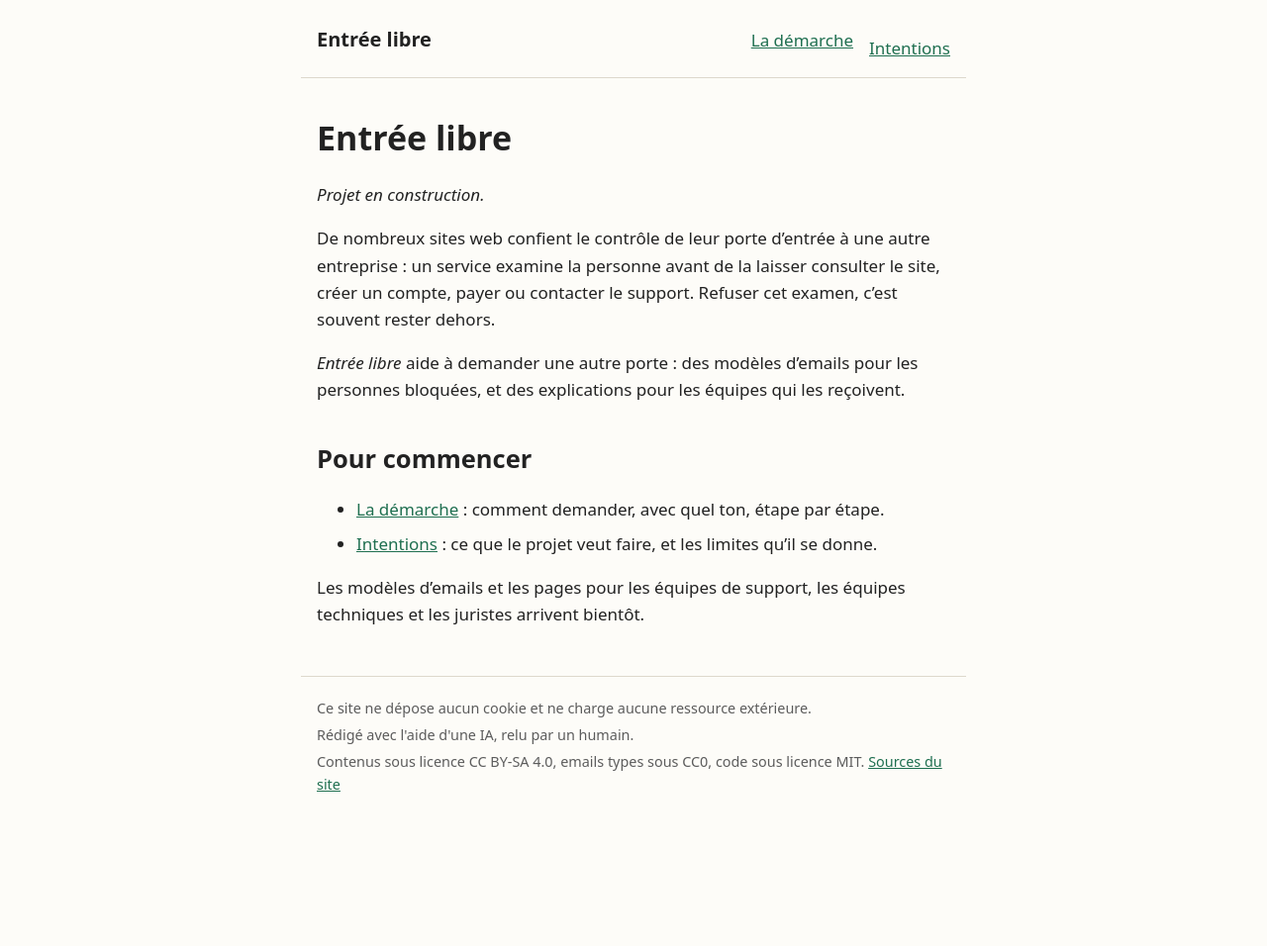
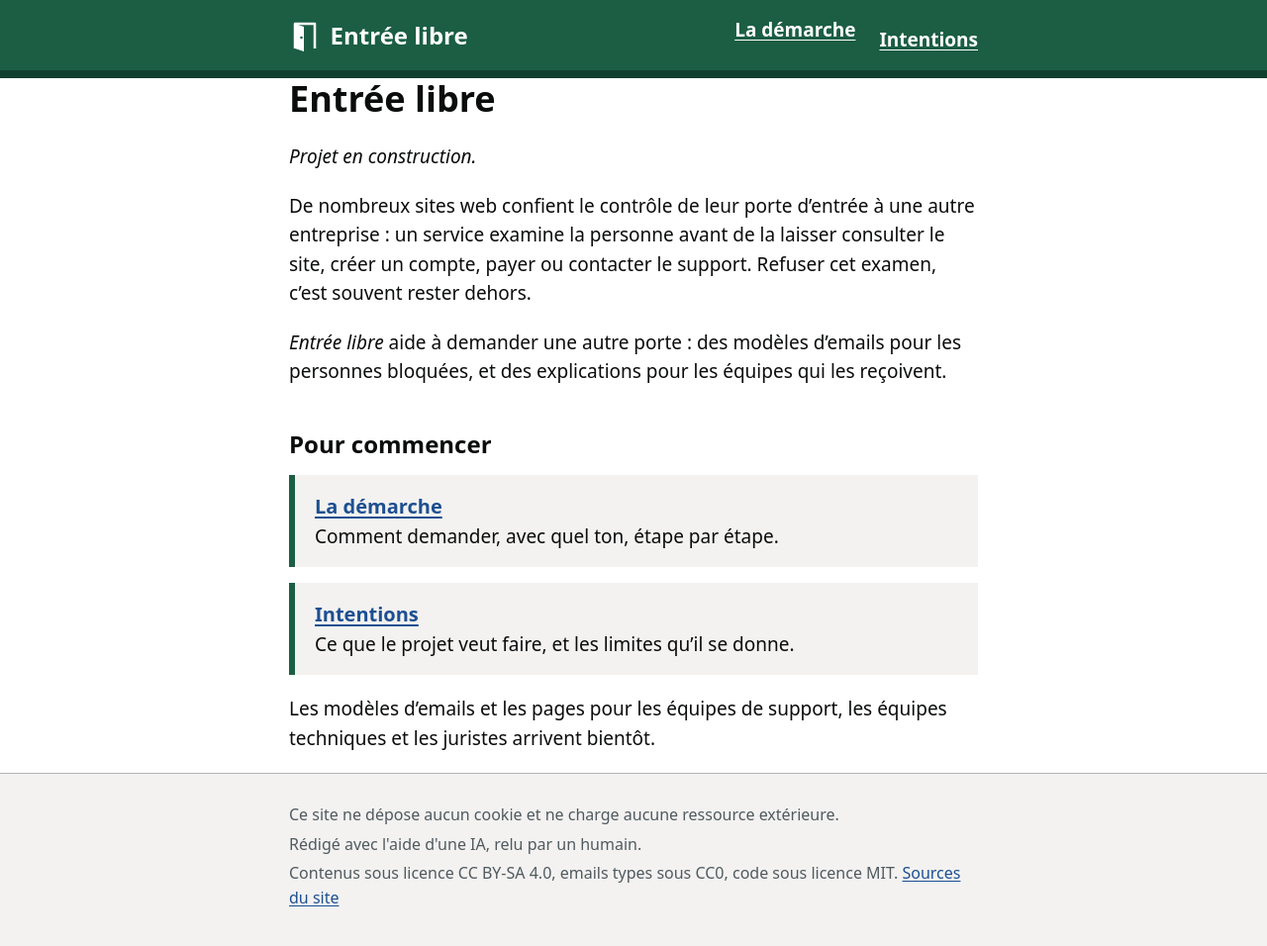
Before and after one commit to sandrock/entree-libre, a Jekyll site: the page built from site/fr/index.md, in a window 1280 px wide. Shown: the whole page at 99% size. Built offline with Jekyll 4.4.1, drawn with Linux system fonts in a browser that asks for light colours; before the commit the page ends 900 px from its top, so only the background shows below that.

Commit message:
Site: light theme with header band, door logo and home cards
Co-Authored-By: Claude Opus 5.5 <noreply@anthropic.com>

```diff
--- a/site/_layouts/default.html
+++ b/site/_layouts/default.html
@@ -13,7 +13,15 @@
 <body>
   <a class="skip" href="#main">{{ t.skip }}</a>
   <header class="site-header">
-    <a class="brand" href="{{ t.home | relative_url }}">{{ site.title }}</a>
+    <div class="wrap">
+      <a class="brand" href="{{ t.home | relative_url }}">
+        <svg class="door" viewBox="0 0 32 32" width="32" height="32" aria-hidden="true" focusable="false">
+          <path d="M6 29V4h20v25" fill="none" stroke="currentColor" stroke-width="2.5" stroke-linejoin="round"/>
+          <path d="M6 4l9 3v25l-9-3z" fill="currentColor"/>
+          <circle cx="12.5" cy="18" r="1.3" fill="#1b5e44"/>
+        </svg>
+        <span>{{ site.title }}</span>
+      </a>
       <nav aria-label="{{ t.nav_label }}">
         <ul>
           {%- for item in t.nav %}
@@ -21,14 +29,17 @@
           {%- endfor %}
         </ul>
       </nav>
+    </div>
   </header>
-  <main id="main">
+  <main id="main" class="wrap">
 {{ content }}
   </main>
   <footer class="site-footer">
+    <div class="wrap">
       <p>{{ t.privacy }}</p>
       <p>{{ t.ai }}</p>
       <p>{{ t.licence }} <a href="{{ site.source_url }}">{{ t.sources }}</a></p>
+    </div>
   </footer>
 </body>
 </html>
--- a/site/assets/style.css
+++ b/site/assets/style.css
@@ -1,21 +1,17 @@
 /* Generated by Claude Opus 5.5 (claude.ai/code) · 2026-11-20 */
+/* Light theme only: clear, high-contrast, public-service style, with a warm "open door" touch. */
 :root {
-  --bg: #fdfcf8;
-  --fg: #222;
-  --muted: #5c5c5c;
-  --accent: #1f6f50;
-  --line: #ddd8cc;
-  color-scheme: light dark;
-}
-
-@media (prefers-color-scheme: dark) {
-  :root {
-    --bg: #17191a;
-    --fg: #e6e4de;
-    --muted: #a5a39c;
-    --accent: #7cc9a6;
-    --line: #34383a;
-  }
+  --text: #0b0c0c;
+  --muted: #505a5f;
+  --bg: #ffffff;
+  --band: #1b5e44;        /* header: door green */
+  --band-text: #ffffff;
+  --link: #1d4f91;
+  --link-visited: #4c2c92;
+  --focus: #ffdd00;
+  --line: #b1b4b6;
+  --soft: #f3f2f1;        /* footer and cards */
+  color-scheme: light;
 }
 
 * { box-sizing: border-box; }
@@ -23,50 +19,64 @@
 body {
   margin: 0;
   background: var(--bg);
-  color: var(--fg);
-  font-family: system-ui, -apple-system, "Segoe UI", Roboto, "Noto Sans", sans-serif;
-  font-size: 1.0625rem;
-  line-height: 1.6;
+  color: var(--text);
+  font-family: system-ui, -apple-system, "Segoe UI", Roboto, "Noto Sans", Arial, sans-serif;
+  font-size: 1.1875rem;
+  line-height: 1.55;
 }
 
-a { color: var(--accent); }
-a:focus-visible { outline: 2px solid var(--accent); outline-offset: 2px; }
+.wrap { max-width: 46rem; margin: 0 auto; padding: 0 1.25rem; }
+
+/* Links: always underlined, strong focus state. */
+a { color: var(--link); text-underline-offset: .15em; }
+a:visited { color: var(--link-visited); }
+a:hover { text-decoration-thickness: 3px; }
+a:focus-visible {
+  outline: 3px solid transparent;
+  background: var(--focus);
+  color: var(--text);
+  box-shadow: 0 -2px var(--focus), 0 4px var(--text);
+  text-decoration: none;
+}
 
 .skip { position: absolute; left: -999px; }
-.skip:focus { left: 1rem; top: 1rem; background: var(--bg); padding: .5rem; }
+.skip:focus { left: 1rem; top: 1rem; z-index: 1; padding: .5rem 1rem; }
 
-.site-header, main, .site-footer {
-  max-width: 42rem;
-  margin: 0 auto;
-  padding: 0 1rem;
-}
-
-.site-header {
+/* Header band */
+.site-header { background: var(--band); color: var(--band-text); border-bottom: 8px solid #12402e; }
+.site-header .wrap {
   display: flex;
   flex-wrap: wrap;
-  align-items: baseline;
+  align-items: center;
   justify-content: space-between;
-  gap: .5rem 1.5rem;
-  padding-top: 1.5rem;
+  gap: .75rem 2rem;
+  padding-top: 1rem;
   padding-bottom: 1rem;
-  border-bottom: 1px solid var(--line);
 }
+.site-header a, .site-header a:visited { color: var(--band-text); }
+.brand { display: inline-flex; align-items: center; gap: .6rem; font-weight: 700; font-size: 1.5rem; text-decoration: none; }
+.door { flex: none; }
+.site-header ul { display: flex; flex-wrap: wrap; gap: .5rem 1.5rem; margin: 0; padding: 0; list-style: none; }
+.site-header nav a { font-weight: 600; }
+.site-header nav a[aria-current="page"] { text-decoration-thickness: 3px; }
 
-.brand { font-weight: 700; font-size: 1.25rem; text-decoration: none; color: var(--fg); }
+/* Content */
+main { padding-top: 2rem; padding-bottom: 3rem; }
+h1 { font-size: 2.25rem; line-height: 1.15; margin: 0 0 1.5rem; }
+h2 { font-size: 1.5rem; line-height: 1.25; margin: 2.75rem 0 1rem; }
+h3 { font-size: 1.25rem; margin: 2rem 0 .75rem; }
+p, ul, ol { margin: 0 0 1.25rem; }
+li + li { margin-top: .6rem; }
+blockquote { margin: 0 0 1.25rem; padding: .25rem 0 .25rem 1rem; border-left: 5px solid var(--line); }
 
-.site-header ul { display: flex; flex-wrap: wrap; gap: 1rem; margin: 0; padding: 0; list-style: none; }
-.site-header a[aria-current="page"] { font-weight: 700; text-decoration: none; }
+.lead { font-size: 1.375rem; }
 
-main { padding-top: 1rem; padding-bottom: 2rem; }
-h1, h2, h3 { line-height: 1.25; }
-h2 { margin-top: 2.5rem; }
-li + li { margin-top: .5rem; }
+/* Cards: a list marked {: .cards} in Markdown */
+ul.cards { display: grid; gap: 1rem; padding: 0; list-style: none; }
+ul.cards li { margin: 0; padding: 1rem 1.25rem; background: var(--soft); border-left: 6px solid var(--band); }
+ul.cards a { font-weight: 700; font-size: 1.25rem; }
 
-.site-footer {
-  padding-top: 1rem;
-  padding-bottom: 2rem;
-  border-top: 1px solid var(--line);
-  color: var(--muted);
-  font-size: .9rem;
-}
-.site-footer p { margin: .25rem 0; }
+/* Footer */
+.site-footer { background: var(--soft); border-top: 1px solid var(--line); color: var(--muted); font-size: 1rem; }
+.site-footer .wrap { padding-top: 1.5rem; padding-bottom: 2rem; }
+.site-footer p { margin: .3rem 0; }
--- a/site/fr/index.md
+++ b/site/fr/index.md
@@ -17,7 +17,10 @@ De nombreux sites web confient le contrôle de leur porte d'entrée à une autre
 Pour commencer
 ----------------------------------------------------------------
 
-- [La démarche](demarche/) : comment demander, avec quel ton, étape par étape.
-- [Intentions](intentions/) : ce que le projet veut faire, et les limites qu'il se donne.
+- [La démarche](demarche/)
+  Comment demander, avec quel ton, étape par étape.
+- [Intentions](intentions/)
+  Ce que le projet veut faire, et les limites qu'il se donne.
+{: .cards}
 
 Les modèles d'emails et les pages pour les équipes de support, les équipes techniques et les juristes arrivent bientôt.
```
Lines whose indentation alone changed are shown as unchanged.
